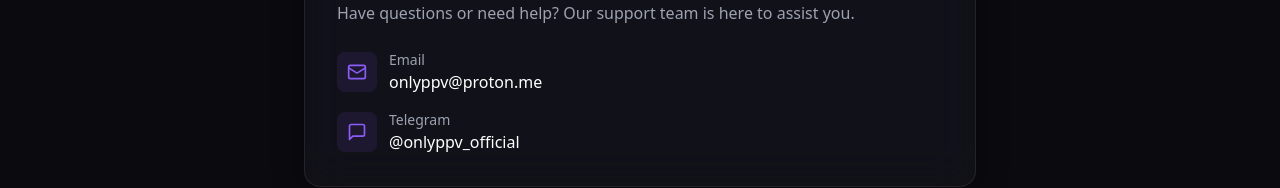
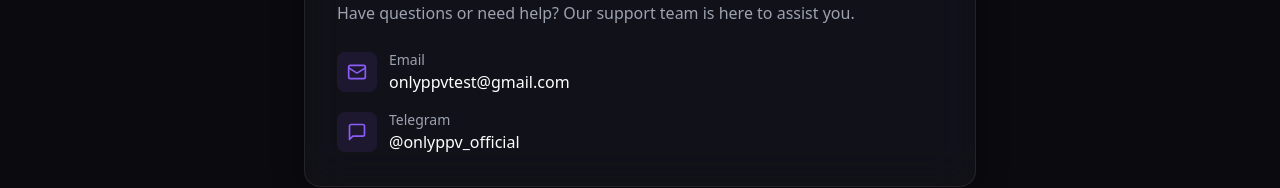
Before and after one commit to parnyukvlad/intimuber-landing, a Next.js app: page /contact in a window 1280 px wide. Shown: the part 249-437 px from the top of the page. Built offline with nearby package versions, Linux system fonts and the light colour scheme.

Commit message:
Update calendar booking link and contact email

```diff
--- a/components/Sections/CTA.tsx
+++ b/components/Sections/CTA.tsx
@@ -32,7 +32,7 @@
 
               {/* Google Calendar Link */}
               <a
-                href="http://calendly.com/onlyppv"
+                href="https://calendar.app.google/oAJ2SoVRcGjDkNdu8"
                 target="_blank"
                 rel="noopener noreferrer"
                 className="block relative overflow-hidden w-full px-6 py-4 bg-surface border border-white/10 rounded-full text-white hover:bg-white/10 hover:border-accent-primary/30 transition-all group"
--- a/pages/contact.tsx
+++ b/pages/contact.tsx
@@ -34,7 +34,7 @@
                   </div>
                   <div>
                     <p className="text-sm text-text-secondary">{t.contact.support.email}</p>
-                    <p className="text-white font-medium">onlyppv@proton.me</p>
+                    <p className="text-white font-medium">onlyppvtest@gmail.com</p>
                   </div>
                 </div>
                 <div className="flex items-center gap-3">
```
